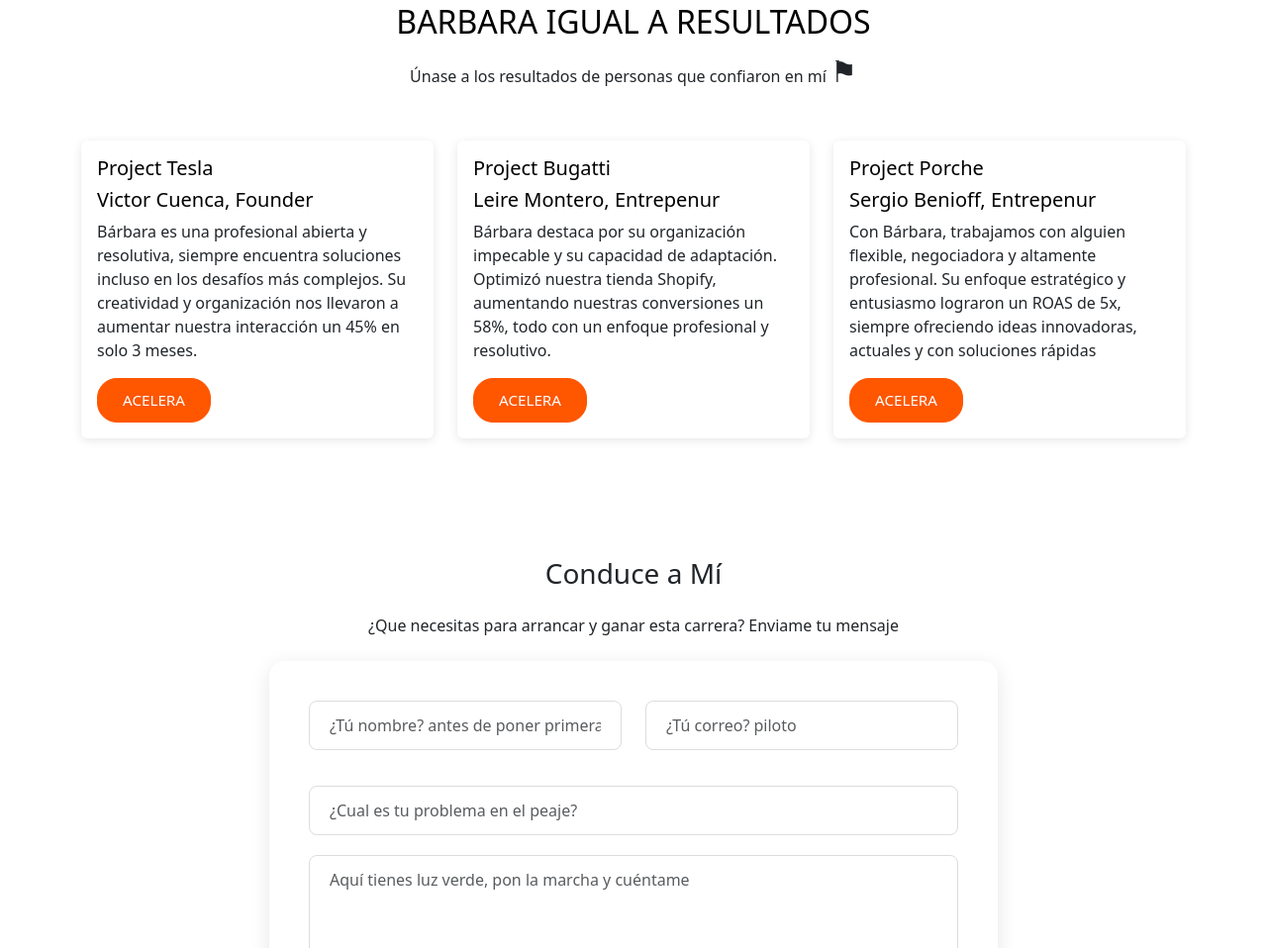
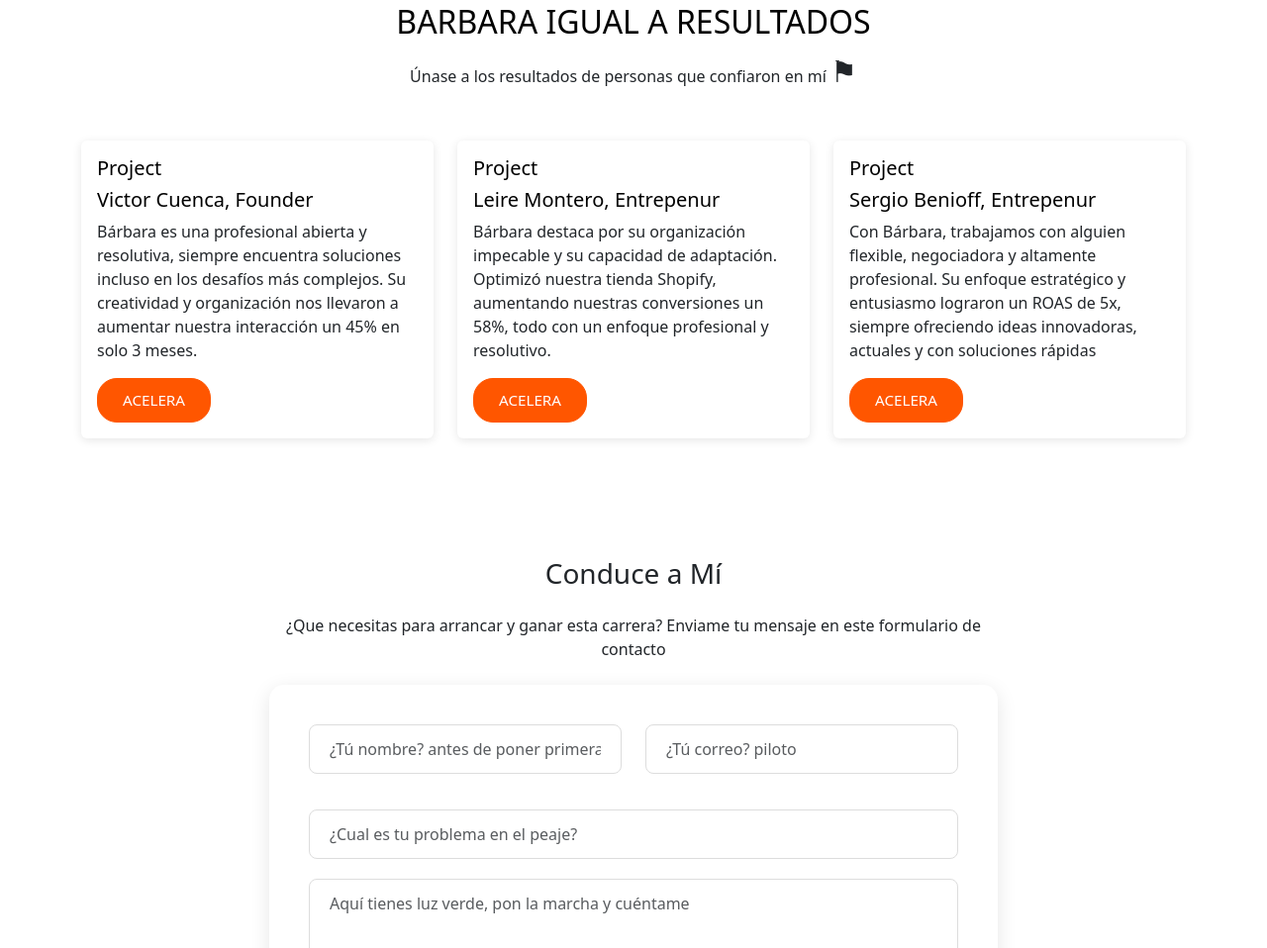
Before and after one commit to rosita0205/web, a plain HTML site: page index.html in a window 1280 px wide. Shown: the part 2240-3198 px from the top of the page at 99% size. Drawn offline with nearby package versions, Linux system fonts and the light colour scheme.

Commit message:
Update index.html

```diff
--- a/index.html
+++ b/index.html
@@ -147,7 +147,7 @@
                 <div class="col-md-4 mb-4 review">
                     <div class="card project-card">
                         <div class="card-body">
-                            <h5 class="card-title text-primary">Project Tesla</h5>
+                            <h5 class="card-title text-primary">Project </h5>
                             <h5 class="card-title text-primary">Victor Cuenca, Founder</h5>
                             <p class="card-text">Bárbara es una profesional abierta y resolutiva, siempre encuentra soluciones incluso en los desafíos más complejos. Su creatividad y organización nos llevaron a aumentar nuestra interacción un 45% en solo 3 meses.</p>
                             <a href="#contact" class="btn btn-custom">ACELERA</a>
@@ -157,7 +157,7 @@
                 <div class="col-md-4 mb-4 review">
                     <div class="card project-card">
                         <div class="card-body">
-                            <h5 class="card-title text-primary">Project Bugatti</h5>
+                            <h5 class="card-title text-primary">Project</h5>
                             <h5 class="card-title text-primary">Leire Montero, Entrepenur</h5>
                             <p class="card-text">Bárbara destaca por su organización impecable y su capacidad de adaptación. Optimizó nuestra tienda Shopify, aumentando nuestras conversiones un 58%, todo con un enfoque profesional y resolutivo.</p>
                             <a href="#contact" class="btn btn-custom">ACELERA</a>
@@ -167,7 +167,7 @@
                 <div class="col-md-4 mb-4 review">
                     <div class="card project-card">
                         <div class="card-body">
-                            <h5 class="card-title text-primary">Project Porche</h5>
+                            <h5 class="card-title text-primary">Project </h5>
                             <h5 class="card-title text-primary">Sergio Benioff, Entrepenur</h5>
                             <p class="card-text">Con Bárbara, trabajamos con alguien flexible, negociadora y altamente profesional. Su enfoque estratégico y entusiasmo lograron un ROAS de 5x, siempre ofreciendo ideas innovadoras, actuales y con soluciones rápidas</p>
                             <a href="#contact" class="btn btn-custom">ACELERA</a>
@@ -185,7 +185,7 @@
         <div class="row justify-content-center">
             <div class="col-md-8 text-center">
                 <h2 class="h3 mb-4">Conduce a Mí</h2>
-                <p class="mb-4">¿Que necesitas para arrancar y ganar esta carrera? Enviame tu  mensaje</p>
+                <p class="mb-4">¿Que necesitas para arrancar y ganar esta carrera? Enviame tu  mensaje en este formulario de contacto</p>
 
                 <form action="https://formspree.io/f/xovqzyva"
                       method="POST"
```
